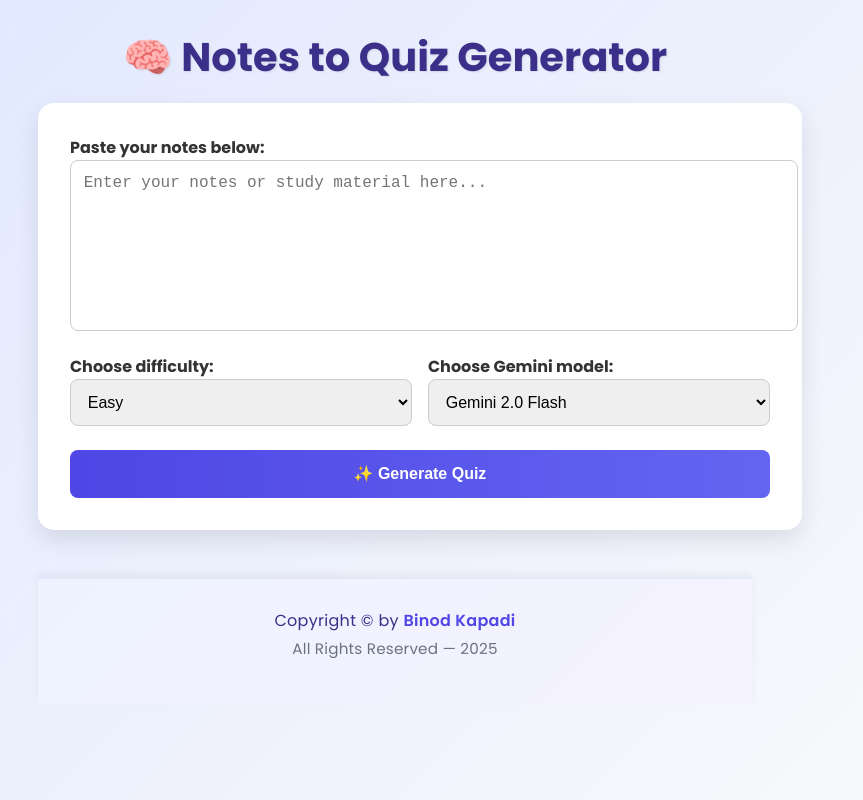
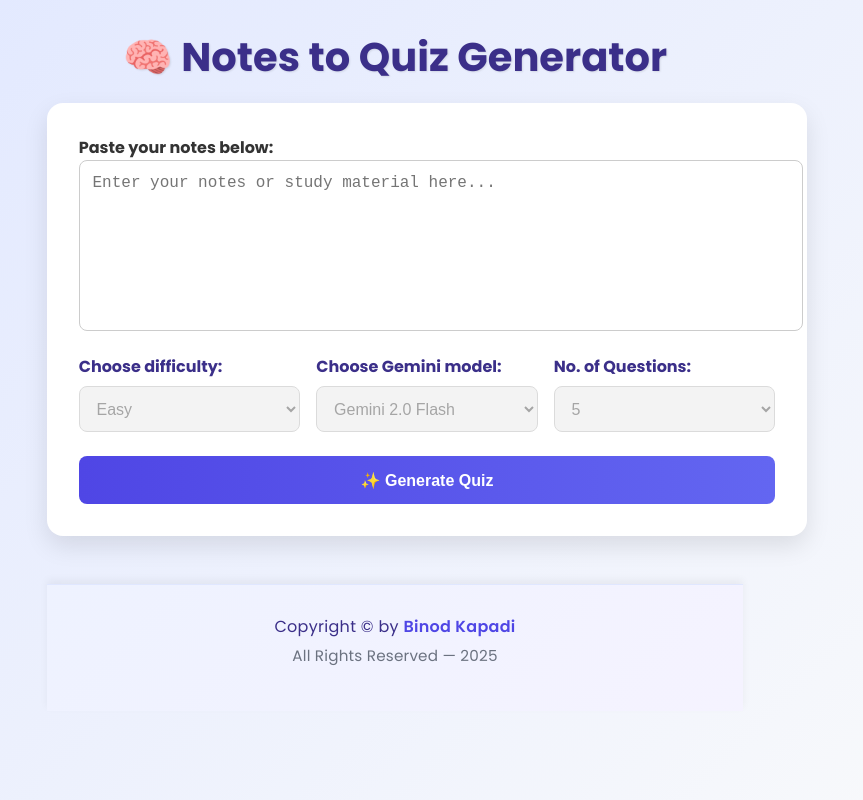
Before and after one commit to binodkapadi/Quizify, a React (Create React App) app in the folder frontend/: page / in a window 1280 px wide. Shown: the whole page, without its empty margins (245-1108 px from the left). Built offline with nearby package versions, Linux system fonts and the light colour scheme.

Commit message:
Frontend and Backend

```diff
--- a/frontend/src/App.js
+++ b/frontend/src/App.js
@@ -10,7 +10,7 @@ function App() {
   const [score, setScore] = useState(0);
   const [answers, setAnswers] = useState({});
 
-  const generateQuiz = async (notes, difficulty, model) => {
+  const generateQuiz = async (notes, difficulty, model, numQuestions) => {
     setLoading(true);
     setQuiz([]);
     setSubmitted(false);
@@ -25,7 +25,7 @@ function App() {
         {
           method: "POST",
           headers: { "Content-Type": "application/json" },
-          body: JSON.stringify({ notes, difficulty, model }),
+          body: JSON.stringify({ notes, difficulty, model, numQuestions }),
         }
       );
 
--- a/frontend/src/components/NotesInput.js
+++ b/frontend/src/components/NotesInput.js
@@ -4,12 +4,15 @@ function NotesInput({ onGenerate }) {
   const [notes, setNotes] = useState("");
   const [difficulty, setDifficulty] = useState("Easy");
   const [model, setModel] = useState("gemini-2.0-flash");
+  const [numQuestions, setNumQuestions] = useState(5);
 
   const handleSubmit = (e) => {
     e.preventDefault();
     if (!notes.trim()) return alert("Please paste some notes!");
-    onGenerate(notes, difficulty, model);
+    onGenerate(notes, difficulty, model, numQuestions);
   };
+
+  const isDisabled = !notes.trim(); // ✅ check if notes box is empty
 
   return (
     <form onSubmit={handleSubmit} className="form-card">
@@ -21,28 +24,56 @@ function NotesInput({ onGenerate }) {
         rows="8"
       ></textarea>
 
-      <div style={{ display: "flex", gap: "1rem", marginTop: "1rem", flexWrap: "wrap" }}>
-        <div style={{ flex: 1 }}>
+      {/* Selection controls row */}
+      <div className="input-row">
+        <div className="input-group">
           <label><strong>Choose difficulty:</strong></label>
-          <select value={difficulty} onChange={(e) => setDifficulty(e.target.value)}>
+          <select
+            value={difficulty}
+            onChange={(e) => setDifficulty(e.target.value)}
+            disabled={isDisabled}
+          >
             <option>Easy</option>
             <option>Medium</option>
             <option>Hard</option>
           </select>
         </div>
 
-        <div style={{ flex: 1 }}>
+        <div className="input-group">
           <label><strong>Choose Gemini model:</strong></label>
-          <select value={model} onChange={(e) => setModel(e.target.value)}>
+          <select
+            value={model}
+            onChange={(e) => setModel(e.target.value)}
+            disabled={isDisabled}
+          >
             <option value="gemini-2.0-flash">Gemini 2.0 Flash</option>
             <option value="gemini-2.0-flash-lite">Gemini 2.0 Flash-Lite</option>
             <option value="gemini-2.5-pro">Gemini 2.5 Pro</option>
             <option value="gemini-2.5-flash-lite">Gemini 2.5 Flash-Lite</option>
           </select>
         </div>
+
+        {/* 🆕 No. of Questions dropdown */}
+        <div className="input-group">
+          <label><strong>No. of Questions:</strong></label>
+          <select
+            value={numQuestions}
+            onChange={(e) => setNumQuestions(parseInt(e.target.value))}
+            disabled={isDisabled}
+          >
+            <option value="5">5</option>
+            <option value="10">10</option>
+            <option value="15">15</option>
+            <option value="20">20</option>
+          </select>
+        </div>
       </div>
 
-      <button type="submit" style={{ marginTop: "1.5rem", width: "100%" }}>
+      <button
+        type="submit"
+        style={{ marginTop: "1.5rem", width: "100%" }}
+        disabled={isDisabled}
+      >
         ✨ Generate Quiz
       </button>
     </form>
--- a/frontend/src/components/QuizDisplay.js
+++ b/frontend/src/components/QuizDisplay.js
@@ -106,14 +106,20 @@ const QuizDisplay = ({ quiz, answers, onSelect, onSubmit, submitted, score }) =>
               <div className="answer-feedback">
                 <p>
                   🧍 You selected:{" "}
-                  <span style={{ color: isCorrect ? "green" : "red", fontWeight: "600" }}>
+                  <span style={{ color: isCorrect ? "green" : "red", fontWeight: "550" }}>
                     {selectedAnswer || "Not attempted"}
                   </span>
                 </p>
                 <p>
                   ✅ Correct answer:{" "}
-                  <span style={{ color: "green", fontWeight: "600" }}>{q.answer}</span>
+                  <span style={{ color: "green", fontWeight: "550" }}>{q.answer}</span>
                 </p>
+                {q.explanation && (
+                  <p>
+                    💡 <strong>Explanation:</strong>{" "}
+                    <span style={{ color: "#374151", fontWeight: "550" }}>{q.explanation}</span>
+                  </p>
+                )}
               </div>
             )}
           </div>
--- a/frontend/src/index.css
+++ b/frontend/src/index.css
@@ -247,6 +247,101 @@ button:hover {
   background: linear-gradient(90deg, #4338ca, #4f46e5);
 }
 
+/* ================= Responsive ================= */
+@media (max-width: 600px) {
+
+  .form-card,
+  .quiz-card {
+    padding: 1.5rem;
+  }
+
+  h1 {
+    font-size: 2rem;
+  }
+}
+
+
+/* ================= Feedback Text ================= */
+.answer-feedback {
+  margin-top: 1rem;
+  padding: 1rem 1.2rem;
+  border-radius: 12px;
+  background: linear-gradient(135deg, #eef2ff, #dbeafe);
+  /* 🟦 soft blue background */
+  border-left: 4px solid #4f46e5;
+  box-shadow: 0 3px 8px rgba(0, 0, 0, 0.05);
+  animation: fadeIn 0.3s ease-in-out;
+}
+
+.answer-feedback p {
+  margin: 0.3rem 0;
+  font-size: 0.95rem;
+  color: #374151;
+}
+
+.answer-feedback span {
+  font-weight: 600;
+}
+
+.answer-feedback p:last-child {
+  margin-top: 0.4rem;
+  color: #4f46e5;
+  /* soft purple tone */
+  font-style: Times;
+}
+
+
+/* ================= NotesInput Layout Enhancements ================= */
+
+.input-row {
+  display: flex;
+  gap: 1rem;
+  margin-top: 1rem;
+  flex-wrap: wrap;
+  justify-content: space-between;
+}
+
+.input-group {
+  flex: 1;
+  min-width: 200px;
+  display: flex;
+  flex-direction: column;
+}
+
+.input-group label {
+  margin-bottom: 0.4rem;
+  font-weight: 600;
+  color: #3b2f89;
+}
+
+.input-group select,
+.input-group input {
+  width: 100%;
+  padding: 0.8rem;
+  border-radius: 8px;
+  border: 1px solid #ccc;
+  font-size: 1rem;
+  transition: border-color 0.3s ease, box-shadow 0.3s ease;
+}
+
+.input-group select:focus,
+.input-group input:focus {
+  border-color: #4f46e5;
+  box-shadow: 0 0 0 3px rgba(79, 70, 229, 0.2);
+  outline: none;
+}
+
+/* Responsive alignment for smaller screens */
+@media (max-width: 700px) {
+  .input-row {
+    flex-direction: column;
+  }
+
+  .input-group {
+    width: 100%;
+  }
+}
+
 /* ================= Footer ================= */
 .footer {
   text-align: center;
@@ -283,39 +378,3 @@ button:hover {
   background: linear-gradient(135deg, #e0e7ff, #ede9fe);
   transition: all 0.3s ease;
 }
-
-/* ================= Responsive ================= */
-@media (max-width: 600px) {
-
-  .form-card,
-  .quiz-card {
-    padding: 1.5rem;
-  }
-
-  h1 {
-    font-size: 2rem;
-  }
-}
-
-
-/* ================= Feedback Text ================= */
-.answer-feedback {
-  margin-top: 1rem;
-  padding: 1rem 1.2rem;
-  border-radius: 12px;
-  background: linear-gradient(135deg, #eef2ff, #dbeafe);
-  /* 🟦 soft blue background */
-  border-left: 4px solid #4f46e5;
-  box-shadow: 0 3px 8px rgba(0, 0, 0, 0.05);
-  animation: fadeIn 0.3s ease-in-out;
-}
-
-.answer-feedback p {
-  margin: 0.3rem 0;
-  font-size: 0.95rem;
-  color: #374151;
-}
-
-.answer-feedback span {
-  font-weight: 600;
-}
```
Also changed, not shown: frontend/src/App.css (line endings or trailing spaces), 2 other files (tests, documents, lock files or other folders).
